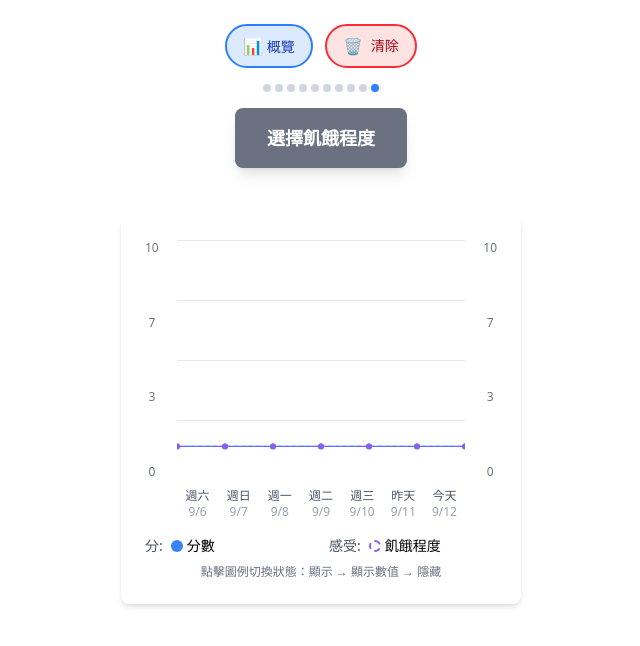
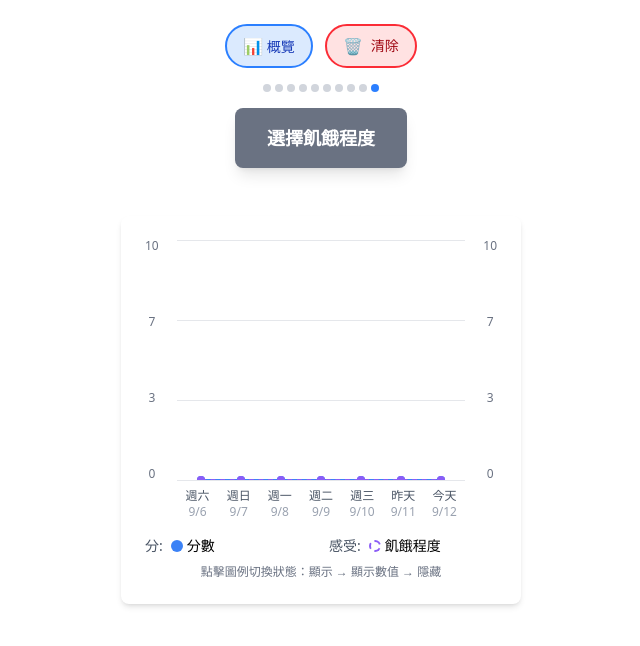
Before and after one commit to echoedinvoker/work-recorder, a Vue app: page /#/hungry in a window 1280 px wide. Shown: the top 646 px of the page, without its empty margins (319-959 px from the left). Built offline with nearby package versions, Linux system fonts and the light colour scheme.

Commit message:
debug: chart ratio

```diff
--- a/src/components/nosugar/NoSugarChart.vue
+++ /dev/null
@@ -1,38 +0,0 @@
-<template>
-  <div
-    class="bg-white rounded-lg shadow-md p-6 cursor-pointer select-none"
-    @click="toggleChartPeriod"
-  >
-    <h3 class="text-lg font-semibold text-gray-800 mb-4">
-      {{ chartTitle }}
-      <span class="text-sm text-gray-500 ml-2">(點擊切換)</span>
-    </h3>
-
-    <!-- 使用抽離出來的圖表容器組件 -->
-    <ChartContainer
-      :chartData="chartData"
-      :yAxisMax="yAxisMax"
-      :chartHeight="chartHeight"
-      :showCumulativeLabel="currentPeriod !== 'day'"
-    />
-  </div>
-</template>
-
-<script setup lang="ts">
-import { useChart } from '@/composables/useChart';
-import ChartContainer from '@/components/ui/ChartContainer.vue';
-import { useDailyNoSugarStore } from '@/stores/dailyNoSugarStore';
-
-const store = useDailyNoSugarStore();
-
-const {
-  chartHeight,
-  currentPeriod,
-  toggleChartPeriod,
-  chartTitle,
-  chartData,
-  yAxisMax,
-  avgScore,
-  maxScore
-} = useChart(store);
-</script>
--- a/src/components/nosugar/NoSugarResultDisplay.vue
+++ /dev/null
@@ -1,56 +0,0 @@
-<template>
-  <div class="bg-white rounded-lg shadow-md p-6">
-    <h3 class="text-lg font-semibold text-gray-800 mb-4">戒糖統計</h3>
-
-    <div class="grid grid-cols-2 gap-4">
-      <div class="bg-blue-50 p-4 rounded-lg">
-        <div class="text-sm text-gray-600">總分數</div>
-        <div class="text-2xl font-bold text-blue-600">{{ currentScore }}分</div>
-      </div>
-
-      <div class="bg-green-50 p-4 rounded-lg">
-        <div class="text-sm text-gray-600">成功次數</div>
-        <div class="text-2xl font-bold text-green-600">{{ successCount }}次</div>
-      </div>
-
-      <div class="bg-red-50 p-4 rounded-lg">
-        <div class="text-sm text-gray-600">失敗次數</div>
-        <div class="text-2xl font-bold text-red-600">{{ failureCount }}次</div>
-      </div>
-
-      <div class="bg-purple-50 p-4 rounded-lg">
-        <div class="text-sm text-gray-600">成功率</div>
-        <div class="text-2xl font-bold text-purple-600">{{ successRate }}%</div>
-      </div>
-    </div>
-  </div>
-</template>
-
-<script setup lang="ts">
-import { computed } from 'vue';
-import { useDailyNoSugarStore } from '@/stores/dailyNoSugarStore';
-
-const store = useDailyNoSugarStore();
-
-// 獲取當前總分
-const currentScore = computed(() => {
-  return store.getCurrentScore();
-});
-
-// 計算成功次數
-const successCount = computed(() => {
-  return Object.values(store.dailyNoSugarResults).filter(result => result === true).length;
-});
-
-// 計算失敗次數
-const failureCount = computed(() => {
-  return Object.values(store.dailyNoSugarResults).filter(result => result === false).length;
-});
-
-// 計算成功率
-const successRate = computed(() => {
-  const total = successCount.value + failureCount.value;
-  if (total === 0) return 0;
-  return Math.round((successCount.value / total) * 100);
-});
-</script>
--- a/src/components/pages/NoSugarPage.vue
+++ b/src/components/pages/NoSugarPage.vue
@@ -1,11 +1,14 @@
 <template>
-  <div class="space-y-6">
-    <NoSugarButton />
-    <NoSugarChart />
+  <div>
+    <NoSugarButton class="mb-12" />
+    <LineChart :data-provider="store" />
   </div>
 </template>
 
 <script setup lang="ts">
-import NoSugarButton from '@/components/nosugar/NoSugarButton.vue';
-import NoSugarChart from '@/components/nosugar/NoSugarChart.vue';
+import { useDailyNoSugarStore } from '@/stores/dailyNoSugarStore';
+import NoSugarButton from '../nosugar/NoSugarButton.vue';
+import LineChart from '../ui/LineChart.vue';
+
+const store = useDailyNoSugarStore();
 </script>
--- a/src/components/pages/OverviewPage.vue
+++ b/src/components/pages/OverviewPage.vue
@@ -84,7 +84,7 @@ const activities = [
   { name: 'work', title: '工作紀錄' },
   { name: 'workout', title: '重訓紀錄' },
   { name: 'swimming', title: '游泳紀錄' },
-  { name: 'noSugar', title: '戒糖紀錄' },
+  { name: 'noSugar', title: '飲控紀錄' },
   { name: 'singPractice', title: '歌唱練習' },
   { name: 'earlySleep', title: '早睡紀錄' },
   { name: 'faceSport', title: '臉部運動' },
@@ -100,7 +100,7 @@ const getActivityScore = (activityName: string) => {
     case 'work':
       return workStore.getScoreByDate(new Date()) - (workStore.getScoreByDate(new Date(yesterday)) || 0);
     case 'noSugar':
-      return noSugarStore.getScoreByDate(new Date()) - (noSugarStore.getScoreByDate(new Date(yesterday)) || 0);
+      return noSugarStore.scoreDiffFromYesterday;
     case 'workout':
       return workoutStore.scoreDiffFromYesterday;
     case 'faceSport':
--- a/src/components/ui/LineChart.vue
+++ b/src/components/ui/LineChart.vue
@@ -4,35 +4,36 @@
       <!-- 左軸標籤 -->
       <div v-if="hasVisibleLeftLegends"
            class="absolute left-0 top-0 flex flex-col justify-between text-xs text-gray-500 pr-2"
-           :style="{ height: `${chartHeight}px` }">
-        <span>{{ leftYAxisMax }}</span>
-        <span>{{ Math.round(leftYAxisMax * 0.67) }}</span>
-        <span>{{ Math.round(leftYAxisMax * 0.33) }}</span>
-        <span>0</span>
+           :style="{ height: `${chartHeight}px`, paddingTop: '0px', paddingBottom: '0px' }">
+        <!-- 使用 line-height 確保文字垂直居中對齊 -->
+        <span class="leading-none">{{ leftYAxisMax }}</span>
+        <span class="leading-none">{{ Math.round(leftYAxisMax * 0.67) }}</span>
+        <span class="leading-none">{{ Math.round(leftYAxisMax * 0.33) }}</span>
+        <span class="leading-none">0</span>
       </div>
 
       <!-- 右軸標籤 (如果有右軸數據且有可見圖例) -->
       <div v-if="dataProvider.right && hasVisibleRightLegends"
            class="absolute right-0 top-0 flex flex-col justify-between text-xs text-gray-500 pl-2"
-           :style="{ height: `${chartHeight}px` }">
-        <span>{{ rightYAxisMax }}</span>
-        <span>{{ Math.round(rightYAxisMax * 0.67) }}</span>
-        <span>{{ Math.round(rightYAxisMax * 0.33) }}</span>
-        <span>0</span>
+           :style="{ height: `${chartHeight}px`, paddingTop: '0px', paddingBottom: '0px' }">
+        <span class="leading-none">{{ rightYAxisMax }}</span>
+        <span class="leading-none">{{ Math.round(rightYAxisMax * 0.67) }}</span>
+        <span class="leading-none">{{ Math.round(rightYAxisMax * 0.33) }}</span>
+        <span class="leading-none">0</span>
       </div>
 
       <!-- 圖表區域 -->
       <div ref="chartContainer" class="mx-8 relative" :style="{ height: `${chartHeight}px` }">
-        <!-- 網格線 -->
+        <!-- 網格線 - 確保與 Y軸標籤對齊 -->
         <div class="absolute inset-0">
           <div v-for="i in 4" :key="i"
                class="absolute w-full border-t border-gray-200"
-               :style="{ top: `${(i - 1) * 25}%` }">
+               :style="{ top: `${(i - 1) * 33.333}%` }">
           </div>
         </div>
 
         <!-- SVG 折線圖 -->
-        <svg class="absolute inset-0 w-full h-full" :viewBox="`0 0 ${svgWidth} ${svgHeight}`">
+        <svg class="absolute inset-0 w-full h-full" viewBox="0 0 100 100">
           <!-- 左軸數據線條 -->
           <g v-for="(dataName, index) in Object.keys(dataProvider.left.data)" :key="`left-${dataName}`">
             <!-- 只顯示可見的圖例 -->
@@ -40,7 +41,7 @@
               <polyline
                 :points="getLeftLinePoints(dataName)"
                 :stroke="leftLineColors[index % leftLineColors.length]"
-                stroke-width="2"
+                stroke-width="0.8"
                 fill="none"
                 class="transition-all duration-300"
               />
@@ -50,9 +51,9 @@
                 :key="`left-point-${dataName}-${pointIndex}`"
                 :cx="getXPosition(pointIndex)"
                 :cy="getLeftYPosition(point.leftValues[dataName])"
-                r="4"
+                r="1.7"
                 :fill="leftLineColors[index % leftLineColors.length]"
-                class="hover:r-6 transition-all duration-200 cursor-pointer"
+                class="hover:r-1.5 transition-all duration-200 cursor-pointer"
                 @mouseenter="showTooltip($event, point, dataName, point.leftValues[dataName], 'left')"
                 @mouseleave="hideTooltip"
               />
@@ -62,9 +63,9 @@
                 v-for="(point, pointIndex) in chartData"
                 :key="`left-value-${dataName}-${pointIndex}`"
                 :x="getXPosition(pointIndex)"
-                :y="getLeftYPosition(point.leftValues[dataName]) - 8"
+                :y="getLeftYPosition(point.leftValues[dataName]) - 2"
                 :text-anchor="getTextAnchor(pointIndex)"
-                class="text-xs font-medium pointer-events-none"
+                class="text-[5px] font-medium pointer-events-none"
                 :fill="leftLineColors[index % leftLineColors.length]"
               >
                 {{ formatValue(point.leftValues[dataName], 'left') }}
@@ -81,9 +82,9 @@
               <polyline
                 :points="getRightLinePoints(dataName)"
                 :stroke="rightLineColors[index % rightLineColors.length]"
-                stroke-width="2"
+                stroke-width="0.8"
                 fill="none"
-                stroke-dasharray="5,5"
+                stroke-dasharray="2,2"
                 class="transition-all duration-300"
               />
               <!-- 數據點 -->
@@ -92,7 +93,7 @@
                 :key="`right-point-${dataName}-${pointIndex}`"
                 :cx="getXPosition(pointIndex)"
                 :cy="getRightYPosition(point.rightValues?.[dataName] || 0)"
-                r="4"
+                r="1.7"
                 :fill="rightLineColors[index % rightLineColors.length]"
                 class="hover:r-6 transition-all duration-200 cursor-pointer"
                 @mouseenter="showTooltip($event, point, dataName, point.rightValues?.[dataName] || 0, 'right')"
@@ -104,9 +105,9 @@
                 v-for="(point, pointIndex) in chartData"
                 :key="`right-value-${dataName}-${pointIndex}`"
                 :x="getXPosition(pointIndex)"
-                :y="getRightYPosition(point.rightValues?.[dataName] || 0) - 8"
+                :y="getRightYPosition(point.rightValues?.[dataName] || 0) - 2"
                 :text-anchor="getTextAnchor(pointIndex)"
-                class="text-xs font-medium pointer-events-none"
+                class="text-[5px] font-medium pointer-events-none"
                 :fill="rightLineColors[index % rightLineColors.length]"
               >
                 {{ formatValue(point.rightValues?.[dataName] || 0, 'right') }}
@@ -265,7 +266,6 @@ const rightLineColors = ['#8B5CF6', '#F97316', '#06B6D4', '#84CC16']
 
 // SVG 尺寸
 const svgWidth = 400
-const svgHeight = 240
 
 // 圖表容器引用
 const chartContainer = ref<HTMLElement>()
@@ -309,22 +309,20 @@ const getLegendTextClass = (state: number) => {
   }
 }
 
-// 計算 X 軸位置 (SVG 座標)
+// 修改位置計算函數
 const getXPosition = (index: number) => {
-  if (chartData.value.length <= 1) return svgWidth / 2
-  return (index / (chartData.value.length - 1)) * svgWidth
+  if (chartData.value.length <= 1) return 50
+  return (index / (chartData.value.length - 1)) * 100  // 返回百分比
 }
 
-// 計算左軸 Y 軸位置 (SVG 座標)
 const getLeftYPosition = (value: number) => {
   const percentage = Math.max(0, Math.min(1, (leftYAxisMax.value - value) / leftYAxisMax.value))
-  return percentage * svgHeight
+  return percentage * 100  // 返回百分比而非像素
 }
 
-// 計算右軸 Y 軸位置 (SVG 座標)
 const getRightYPosition = (value: number) => {
   const percentage = Math.max(0, Math.min(1, (rightYAxisMax.value - value) / rightYAxisMax.value))
-  return percentage * svgHeight
+  return percentage * 100  // 返回百分比而非像素
 }
 
 // 生成左軸線條路徑
--- a/src/stores/dailyNoSugarStore.ts
+++ b/src/stores/dailyNoSugarStore.ts
@@ -1,171 +1,101 @@
+import { useActivityStore } from "@/composables/useActivityStore";
 import { defineStore } from "pinia";
-import { ref, computed } from "vue";
-import { formatDateToKey, getTodayKey } from '../utils/dateUtils'
+import {
+  SCORING_CONSTANTS,
+} from "@/constants/scoringConstants";
+import { formatDateToKey, getTodayKey } from "@/utils/dateUtils";
 
-const UNIT = '分數'
-
-// 戒糖成功/失敗的分數變化
-const SUCCESS_SCORE = 10
-const FAILURE_SCORE = -15
-const MIN_SCORE = 0
-
-const generateMockData = () => {
-  const mockData: Record<string, boolean> = {}
-  const today = new Date()
-
-  for (let i = 13; i >= 0; i--) {
-    const date = new Date(today)
-    date.setDate(date.getDate() - i)
-    const dateKey = formatDateToKey(date)
-
-    // 隨機成功或失敗
-    mockData[dateKey] = Math.random() > 0.3
-  }
-
-  return mockData
+interface NoSugarRecord {
+  level: number; // 戒糖程度，範圍 -2 到 2
 }
 
-const useMockData = import.meta.env.VITE_USE_MOCK_DATA === 'true'
-
 export const useDailyNoSugarStore = defineStore("dailyNoSugar", () => {
-  // 記錄每天是否成功戒糖 (true = 成功, false = 失敗)
-  const dailyNoSugarResults = ref<Record<string, boolean>>(useMockData ? generateMockData() : {});
-
-  // 計算當前總分 - 從所有結果計算
-  const totalScore = computed(() => {
-    return calculateTotalScore(dailyNoSugarResults.value);
-  });
-
-  // 計算總分的輔助函數
-  const calculateTotalScore = (results: Record<string, boolean>) => {
-    let score = 0;
-    // 按日期排序，確保按時間順序計算
-    const sortedDates = Object.keys(results).sort();
-
-    for (const date of sortedDates) {
-      const success = results[date];
-      score += success ? SUCCESS_SCORE : FAILURE_SCORE;
-      // 確保分數不低於最小值
-      score = Math.max(MIN_SCORE, score);
-    }
-
-    return score;
-  };
-
-  // 檢查今天是否有記錄，如果沒有則添加一筆默認為false的記錄
-  const checkAndInitTodayRecord = () => {
-    const today = getTodayKey();
-    if (dailyNoSugarResults.value[today] === undefined) {
-      dailyNoSugarResults.value[today] = false;
-    }
-  };
-
-  // 在store初始化時檢查今天的記錄
-  checkAndInitTodayRecord();
-
-  // 記錄當天戒糖結果
-  const recordResult = (success: boolean) => {
-    const today = getTodayKey();
-    dailyNoSugarResults.value[today] = success;
-    // 不需要手動更新分數，因為它是計算屬性
-  };
-
-  // 獲取特定日期的戒糖結果
-  const getResultByDate = (date: Date) => {
-    const dateKey = formatDateToKey(date);
-    return dailyNoSugarResults.value[dateKey];
-  };
-
-  // 計算特定日期的分數貢獻
-  const getScoreContributionByDate = (date: Date) => {
-    const result = getResultByDate(date);
-    if (result === undefined) return 0;
-    return result ? SUCCESS_SCORE : FAILURE_SCORE;
-  };
-
-  // 獲取當前總分
-  const getCurrentScore = () => {
-    return totalScore.value;
-  };
-
-  // 清除所有歷史記錄
-  const clearAllHistory = () => {
-    dailyNoSugarResults.value = {};
-    // 初始化今天的記錄
-    checkAndInitTodayRecord();
-  };
-
-  // 計算特定日期的累計分數
-  const getScoreByDate = (targetDate: Date) => {
-    let cumulativeScore = 0;
-    const targetDateKey = formatDateToKey(targetDate);
-
-    // 獲取所有日期並排序
-    const dates = Object.keys(dailyNoSugarResults.value).sort();
-
-    // 計算目標日期（含）之前的所有分數
-    for (const dateKey of dates) {
-      // 如果日期大於目標日期，則跳過
-      if (dateKey > targetDateKey) continue;
-
-      // 累加分數
-      const success = dailyNoSugarResults.value[dateKey];
-      cumulativeScore += success ? SUCCESS_SCORE : FAILURE_SCORE;
-      // 確保分數不低於最小值
-      cumulativeScore = Math.max(MIN_SCORE, cumulativeScore);
-    }
-
-    return cumulativeScore;
-  };
-
-  // 獲取一段時間內的每日累計分數
-  const getScoreHistory = (startDate: Date, endDate: Date) => {
-    const history: Record<string, number> = {};
-    const currentDate = new Date(startDate);
-
-    while (currentDate <= endDate) {
-      const dateKey = formatDateToKey(currentDate);
-      history[dateKey] = getScoreByDate(currentDate);
-
-      // 移至下一天
-      currentDate.setDate(currentDate.getDate() + 1);
-    }
-
-    return history;
-  };
-
-  return {
-    dailyNoSugarResults,
-    recordResult,
-    getResultByDate,
-    getScoreContributionByDate,
-    getCurrentScore,
-    clearAllHistory,
-    getScoreByDate,
-    getScoreHistory,
-    checkAndInitTodayRecord, // 導出這個方法以便在需要時手動調用
-    UNIT
-  };
-},
-  {
-    persist: useMockData ? false : { // 不使用假資料時啟用持久化存儲
-      serializer: {
-        serialize: (state) => {
-          return JSON.stringify({
-            ...state,
-            startTime: state.startTime?.toISOString() || null,
-            endTime: state.endTime?.toISOString() || null
-          })
+  const baseStore = useActivityStore<NoSugarRecord>({
+    title: "飲控",
+    initialScore: SCORING_CONSTANTS.COMMON.DEFAULT_SUCCESS_BONUS,
+    absencePenalty: SCORING_CONSTANTS.COMMON.DEFAULT_DAILY_PENALTY,
+    getScoreChange: () => 0,
+    calculateWeightedRecord: () => 0,
+    chartConfig: {
+      left: {
+        unit: "分",
+        data: {
+          '分數': {
+            getValueByDate: (date: Date) => baseStore.getScoreByDate(date),
+            getValueByWeek: (week: Date) => baseStore.getScoreByWeek(week),
+            getValueByMonth: (month: Date) => baseStore.getScoreByMonth(month)
+          }
+        }
+      },
+      right: {
+        unit: "程度",
+        data: {
+          '飲控狀況': {
+            getValueByDate: (date: Date) => baseStore.getRawRecordByDate(date)?.level,
+            getValueByWeek: (week: Date) => baseStore.getWeightedRecordByWeek(week),
+            getValueByMonth: (month: Date) => baseStore.getWeightedRecordByMonth(month)
+          }
         },
-        deserialize: (value) => {
-          const parsed = JSON.parse(value)
-          return {
-            ...parsed,
-            startTime: parsed.startTime ? new Date(parsed.startTime) : null,
-            endTime: parsed.endTime ? new Date(parsed.endTime) : null
+        formatValue: (level: number) => {
+          switch(level) {
+            case 2: return '嚴守紀律';
+            case 1: return '大致遵守';
+            case -1: return '偶爾放縱';
+            case -2: return '完全失控';
+            default: return '';
           }
         }
       }
+    },
+    thresholds: []
+  })
+
+  const recordNoSugarLevel = (level: number) => {
+    const todayKey = getTodayKey()
+    baseStore.records.value[todayKey] = { level }
+
+    // 填補缺失的分數記錄
+    const lastScoreDateKey = Object.keys(baseStore.scores.value)
+      .filter(key => key !== todayKey)
+      .sort()
+      .pop()
+
+    if (lastScoreDateKey) {
+      let startScore = baseStore.scores.value[lastScoreDateKey]
+      for (let date = new Date(lastScoreDateKey); formatDateToKey(date) < todayKey; date.setDate(date.getDate() + 1)) {
+        const dateKey = formatDateToKey(date)
+        if (!baseStore.scores.value[dateKey]) {
+          baseStore.scores.value[dateKey] = Math.max(
+            SCORING_CONSTANTS.COMMON.MIN_SCORE,
+            startScore + SCORING_CONSTANTS.COMMON.DEFAULT_DAILY_PENALTY
+          )
+        }
+      }
+    } else {
+      // 設置昨日分數0
+      const yesterdayKey = formatDateToKey(new Date(new Date(todayKey).getTime() - 24 * 60 * 60 * 1000))
+      baseStore.scores.value[yesterdayKey] = 0;
+    }
+
+    const lastDateKey = formatDateToKey(new Date(new Date(todayKey).getTime() - 24 * 60 * 60 * 1000))
+    const scoreChange = level * 5 // 每個戒糖等級變化對應5分變化
+    const baseScore = baseStore.scores.value[lastDateKey] || 0
+
+    baseStore.scores.value[todayKey] = Math.max(
+      SCORING_CONSTANTS.COMMON.MIN_SCORE,
+      baseScore + scoreChange
+    )
+  }
+
+  return {
+    ...baseStore,
+    recordNoSugarLevel
+  }
+}, {
+  persist: {
+    serializer: {
+      serialize: (state) => JSON.stringify(state),
+      deserialize: (value) => JSON.parse(value)
     }
   }
-);
+})
```
Also changed, not shown: src/components/nosugar/NoSugarButton.vue (+146 -20 lines).
